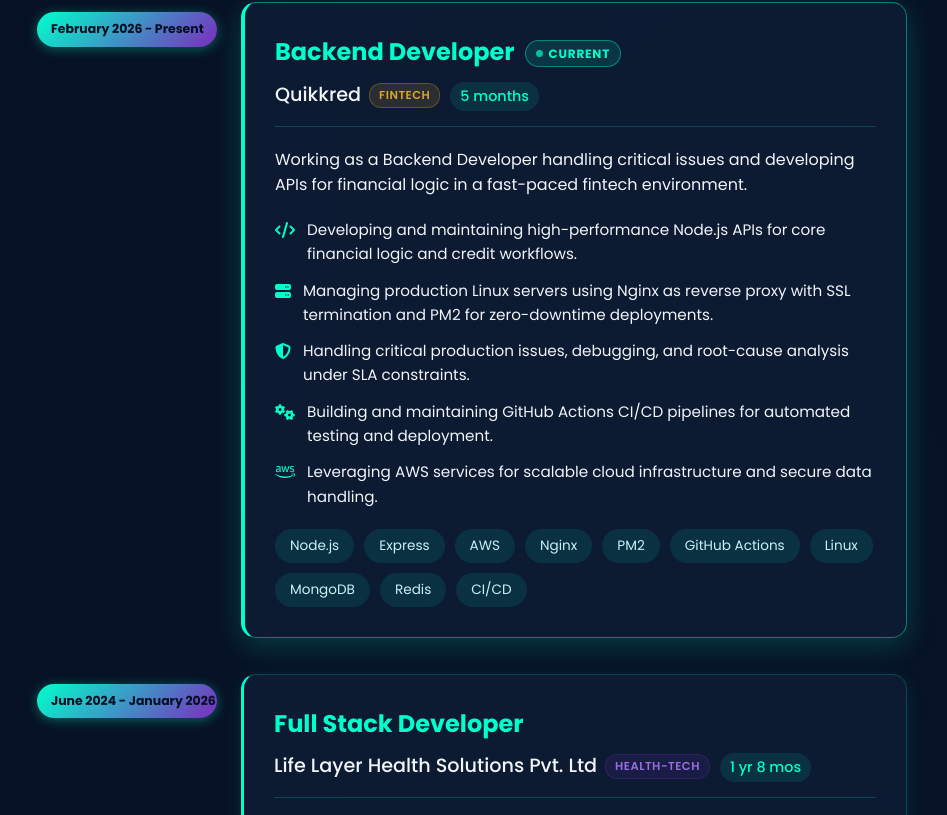
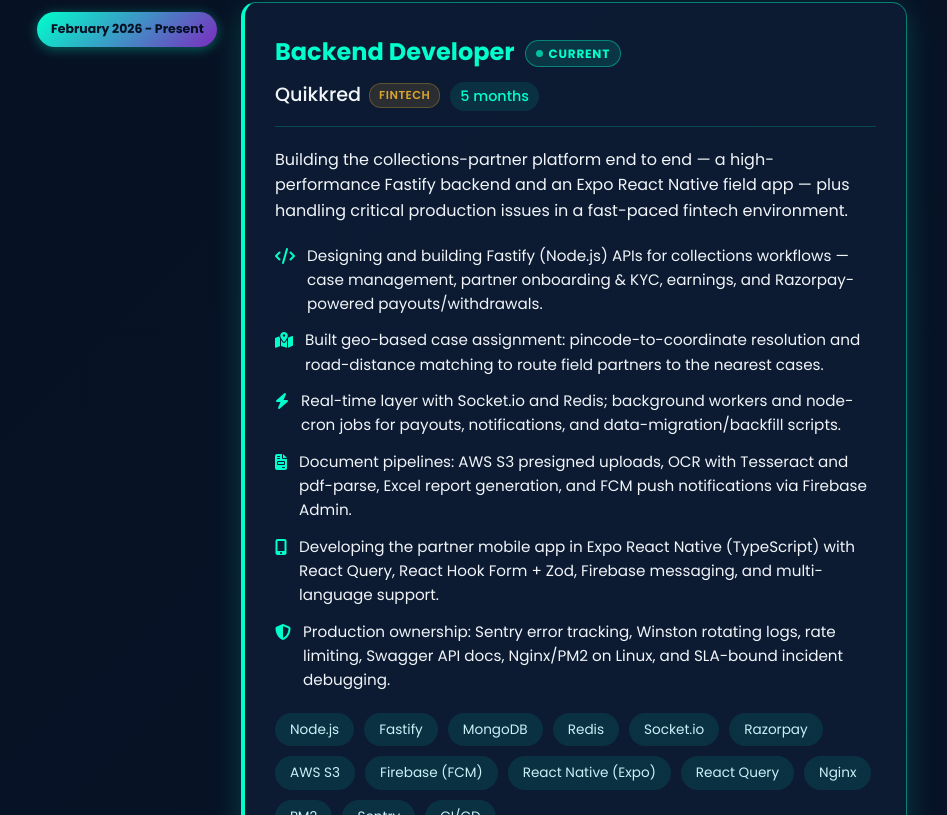
Before and after one commit to moohiit/portfolio, a React (Vite) app: page / in a window 1280 px wide. Shown: the part 2465-3280 px from the top of the page, without its empty margins (168-1115 px from the left). Built offline with nearby package versions, Linux system fonts and the light colour scheme; no server answers.

Commit message:
feat: expand Quikkred experience with collections-platform details (Fastify APIs, geo assignment, payouts, Expo partner app)

```diff
--- a/src/data.js
+++ b/src/data.js
@@ -84,15 +84,16 @@
     tagClass: "company-tag--fintech",
     startDate: "2026-02-01",
     description:
-      "Working as a Backend Developer handling critical issues and developing APIs for financial logic in a fast-paced fintech environment.",
+      "Building the collections-partner platform end to end — a high-performance Fastify backend and an Expo React Native field app — plus handling critical production issues in a fast-paced fintech environment.",
     details: [
-      { icon: "fas fa-code", text: "Developing and maintaining high-performance Node.js APIs for core financial logic and credit workflows." },
-      { icon: "fas fa-server", text: "Managing production Linux servers using Nginx as reverse proxy with SSL termination and PM2 for zero-downtime deployments." },
-      { icon: "fas fa-shield-alt", text: "Handling critical production issues, debugging, and root-cause analysis under SLA constraints." },
-      { icon: "fas fa-cogs", text: "Building and maintaining GitHub Actions CI/CD pipelines for automated testing and deployment." },
-      { icon: "fab fa-aws", text: "Leveraging AWS services for scalable cloud infrastructure and secure data handling." },
+      { icon: "fas fa-code", text: "Designing and building Fastify (Node.js) APIs for collections workflows — case management, partner onboarding & KYC, earnings, and Razorpay-powered payouts/withdrawals." },
+      { icon: "fas fa-map-marked-alt", text: "Built geo-based case assignment: pincode-to-coordinate resolution and road-distance matching to route field partners to the nearest cases." },
+      { icon: "fas fa-bolt", text: "Real-time layer with Socket.io and Redis; background workers and node-cron jobs for payouts, notifications, and data-migration/backfill scripts." },
+      { icon: "fas fa-file-invoice", text: "Document pipelines: AWS S3 presigned uploads, OCR with Tesseract and pdf-parse, Excel report generation, and FCM push notifications via Firebase Admin." },
+      { icon: "fas fa-mobile-alt", text: "Developing the partner mobile app in Expo React Native (TypeScript) with React Query, React Hook Form + Zod, Firebase messaging, and multi-language support." },
+      { icon: "fas fa-shield-alt", text: "Production ownership: Sentry error tracking, Winston rotating logs, rate limiting, Swagger API docs, Nginx/PM2 on Linux, and SLA-bound incident debugging." },
     ],
-    tech: ["Node.js", "Express", "AWS", "Nginx", "PM2", "GitHub Actions", "Linux", "MongoDB", "Redis", "CI/CD"],
+    tech: ["Node.js", "Fastify", "MongoDB", "Redis", "Socket.io", "Razorpay", "AWS S3", "Firebase (FCM)", "React Native (Expo)", "React Query", "Nginx", "PM2", "Sentry", "CI/CD"],
   },
   {
     date: "June 2024 - January 2026",
@@ -542,11 +543,11 @@
   ],
   experience: [
     "<span class='terminal-highlight'>Backend Developer</span> @ Quikkred — <span class='terminal-cmd'>February 2026 - Present</span>",
-    "  → Developing Node.js APIs for critical financial logic in fintech",
-    "  → Managing production Linux servers with Nginx reverse proxy & PM2",
-    "  → Building and maintaining GitHub Actions CI/CD pipelines",
-    "  → Handling production incidents and SLA-bound issue resolution",
-    "  → Leveraging AWS services for scalable cloud infrastructure",
+    "  → Building the collections-partner platform: Fastify APIs + Expo React Native field app",
+    "  → Case management, KYC onboarding, earnings & Razorpay payouts",
+    "  → Geo-based case assignment (pincode → coordinates, road-distance matching)",
+    "  → Real-time Socket.io + Redis, cron jobs & workers, S3 uploads, OCR pipelines",
+    "  → Production ownership: Sentry, Winston, Nginx/PM2, SLA-bound incident debugging",
     "",
     "<span class='terminal-highlight'>Full Stack Developer</span> @ Life Layer Health Solutions — <span class='terminal-cmd'>June 2024 - January 2026</span>",
     "  → Built secure backend APIs with Node.js, Express & JWT auth",
```
